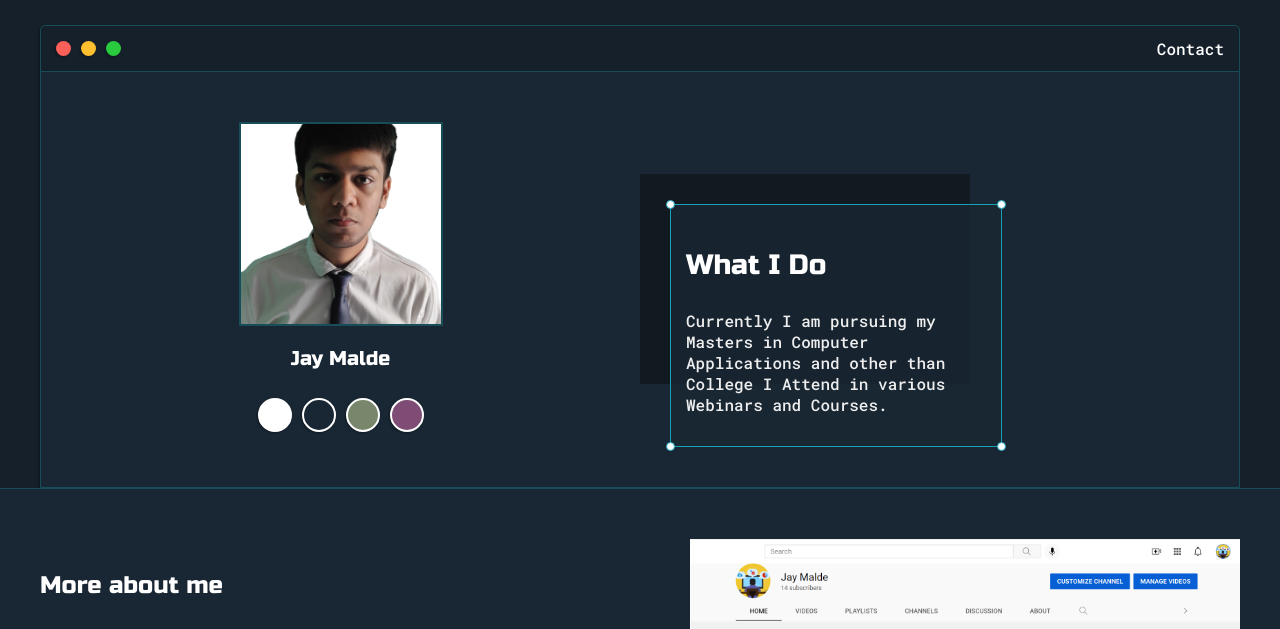
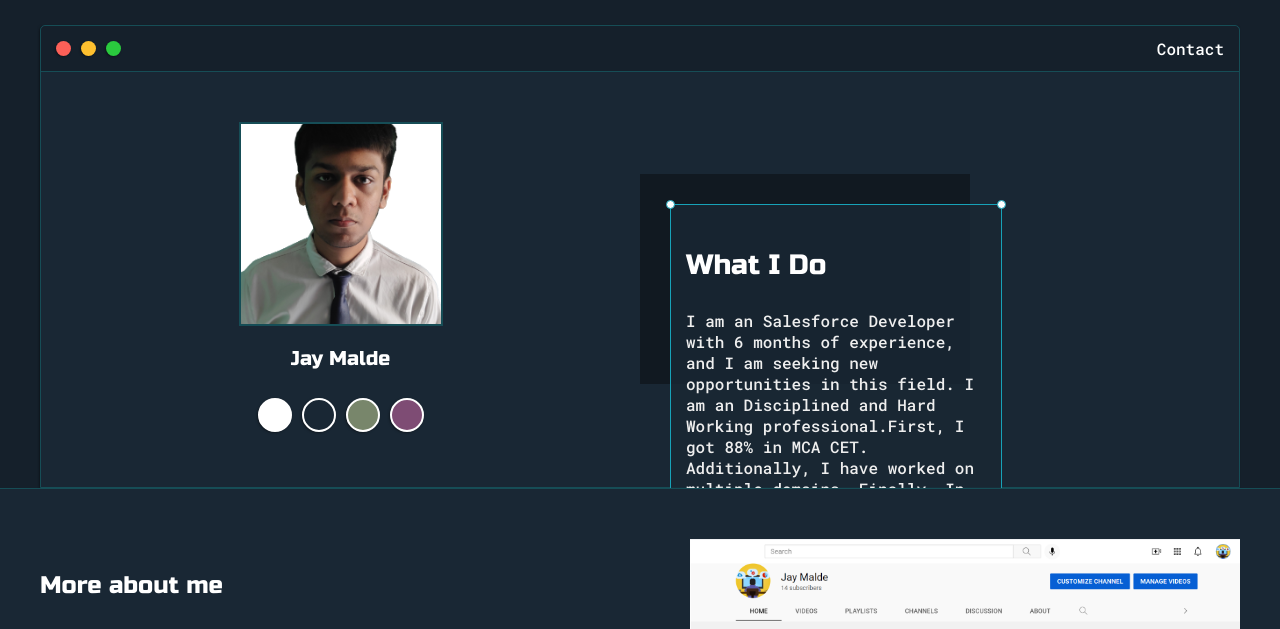
Before and after one commit to JayMalde/JayMalde, a plain HTML site: page index.html in a window 1280 px wide. Shown: the part 136-765 px from the top of the page. Drawn offline with Linux system fonts and the light colour scheme.

Commit message:
Update index.html

```diff
--- a/index.html
+++ b/index.html
@@ -61,7 +61,7 @@
 							<div id="corner-tl" class="corner"></div>
 							<div id="corner-tr" class="corner"></div>
 							<h3>What I Do</h3>
-							<p>Currently I am pursuing my Masters in Computer Applications and other than College I Attend in various Webinars and Courses.</p>
+							<p>I am an Salesforce Developer with 6 months of experience, and I am seeking new opportunities in this field. I am an Disciplined and Hard Working professional.First, I got 88% in MCA CET. Additionally, I have worked on multiple domains. Finally, In my college I got 3rd prize in an Hackathon.I am skilled in Apex, Lightning Components and Salesforce Cloud.</p>
 							<div id="corner-br" class="corner"></div>
 							<div id="corner-bl" class="corner"></div>
 						</div>
```
